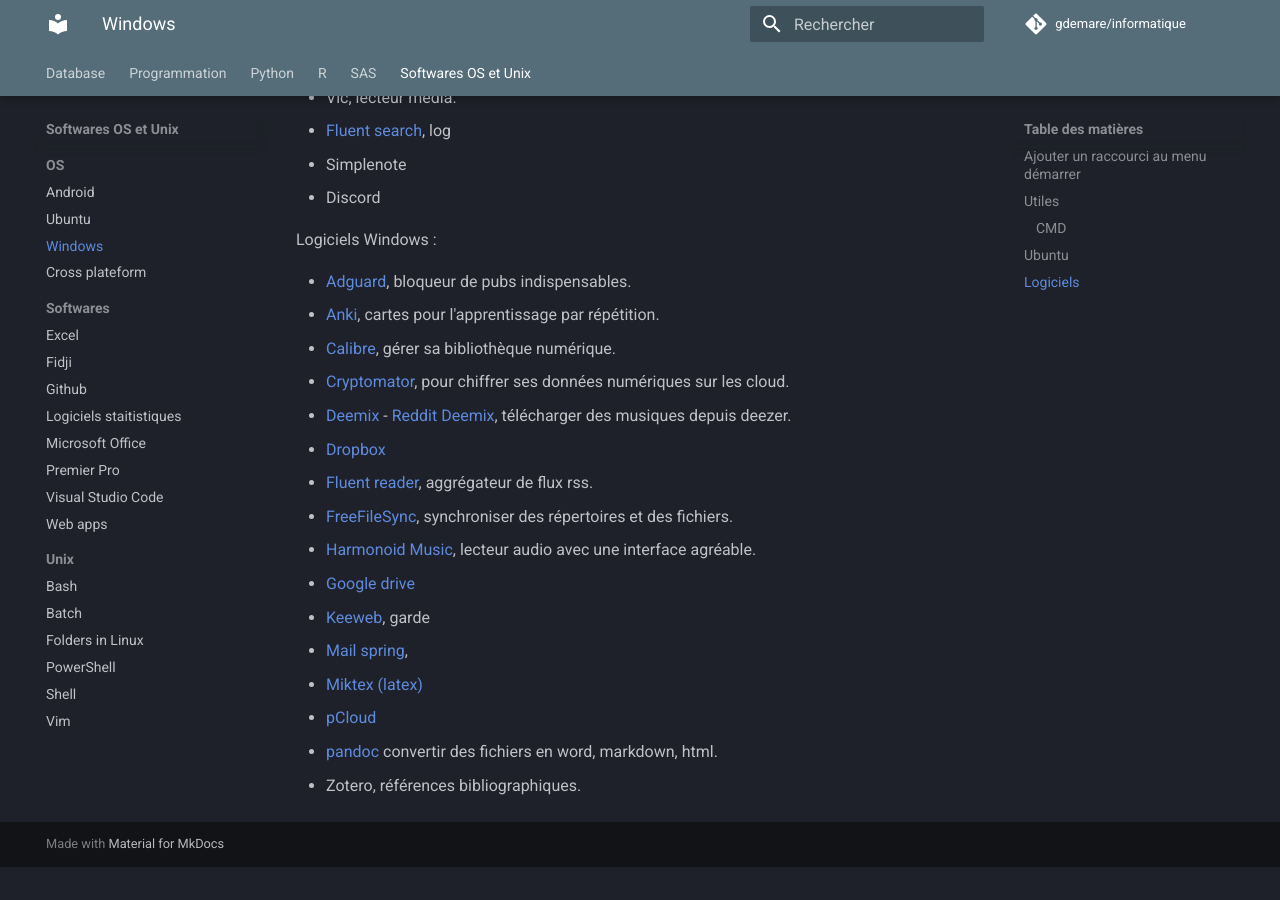
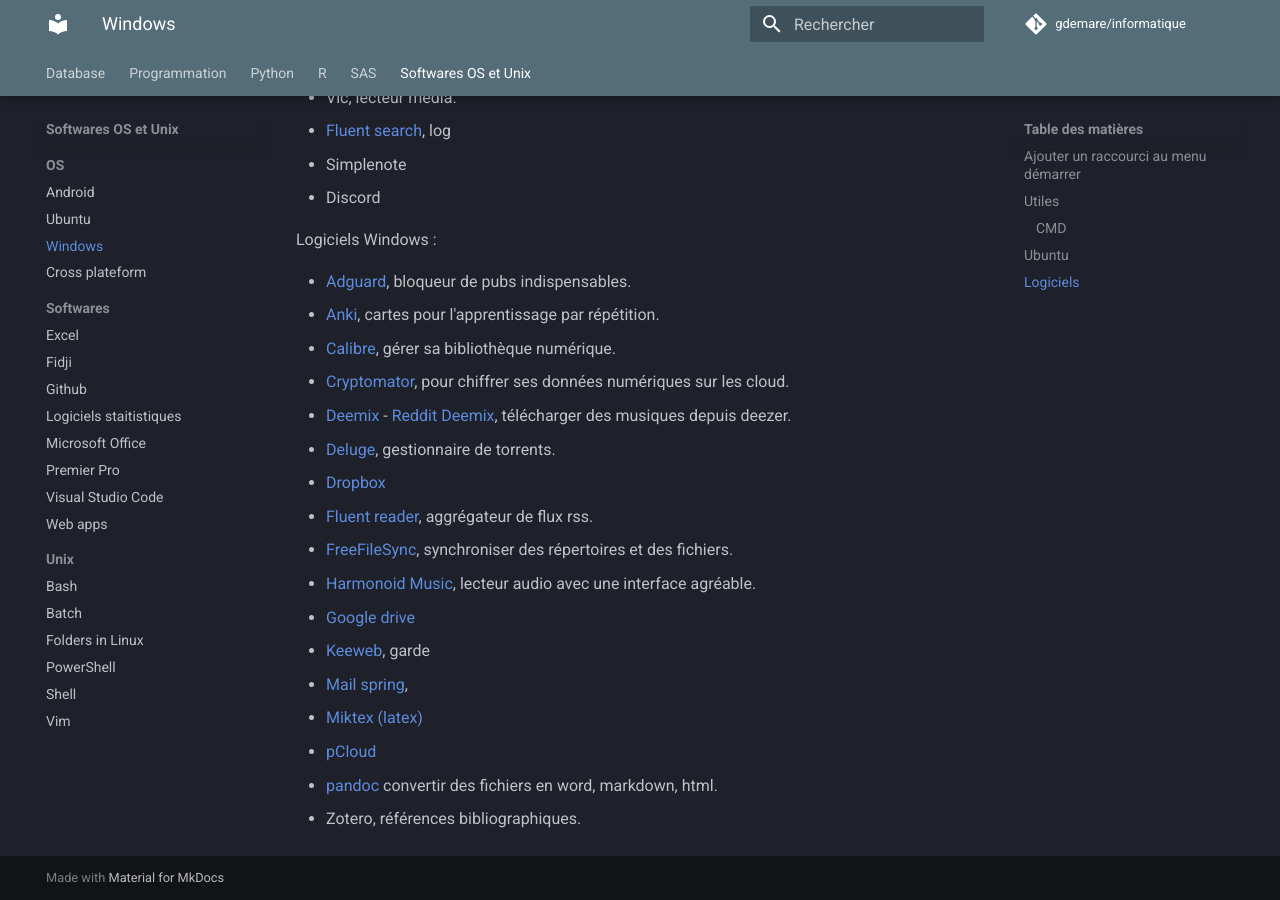
Before and after one commit to gdemare/Informatique, an MkDocs documentation site: the page built from docs/sofwares-os-unix/os/windows.md, in a window 1280 px wide and 900 px high, scrolled down 1100 px. Built offline with MkDocs 1.6.1 and Material for MkDocs 9.7.7, drawn with Linux system fonts in a browser that asks for light colours; comment, search, counter and statistics services are not loaded; before the commit the page ends 1967 px from its top, so only the background shows below that.

Commit message:
Update windows.md

```diff
--- a/docs/sofwares-os-unix/os/windows.md
+++ b/docs/sofwares-os-unix/os/windows.md
@@ -40,6 +40,7 @@
 * [Calibre](https://calibre-ebook.com/download), gérer sa bibliothèque numérique.
 * [Cryptomator](https://cryptomator.org/downloads/), pour chiffrer ses données numériques sur les cloud.
 * [Deemix](https://deemix.app/gui) - [Reddit Deemix](https://www.reddit.com/r/deemix/), télécharger des musiques depuis deezer.
+* [Deluge](https://deluge-torrent.org/), gestionnaire de torrents.
 * [Dropbox](https://www.dropbox.com/)
 * [Fluent reader](https://github.com/yang991178/fluent-reader/releases), aggrégateur de flux rss.
 * [FreeFileSync](https://freefilesync.org/download.php), synchroniser des répertoires et des fichiers.
```
